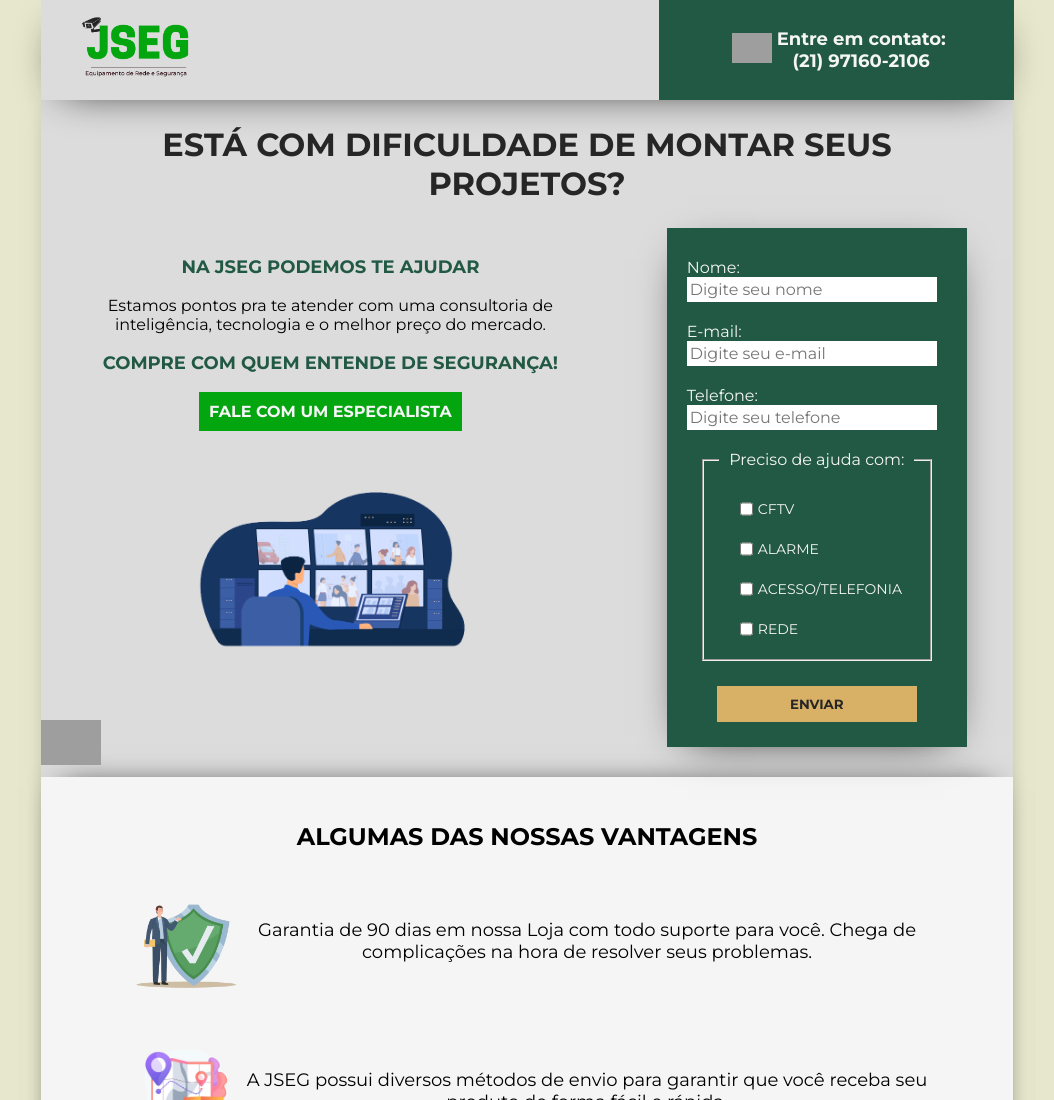
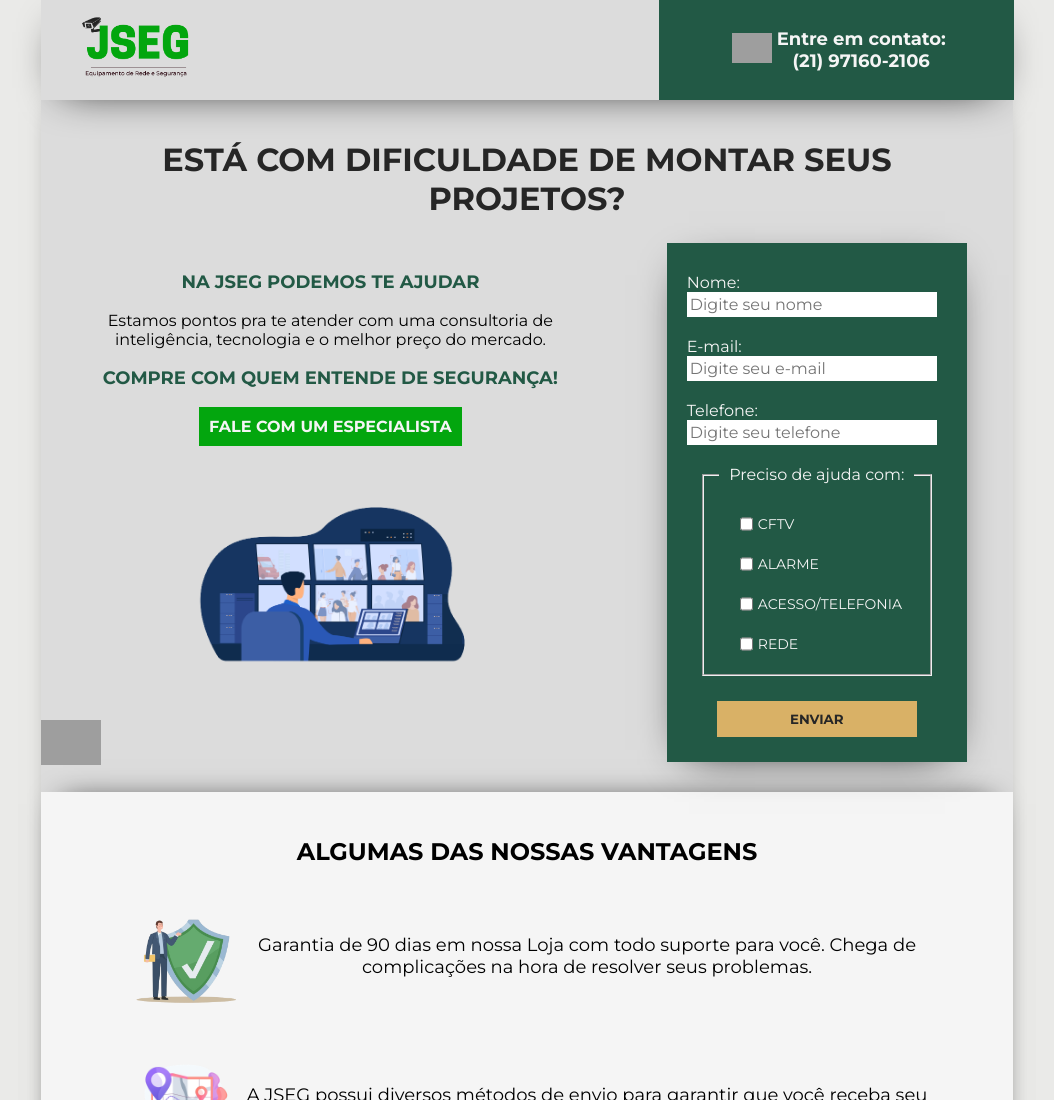
Before and after one commit to sirdav1d/jseg-teste, a plain HTML site: page index.html in a window 1280 px wide. Shown: the top 1100 px of the page, without its empty margins (113-1167 px from the left). Drawn offline with Linux system fonts and the light colour scheme; grey boxes are pictures that could not be loaded.

Commit message:
fix: h1 position

```diff
--- a/assets/style.css
+++ b/assets/style.css
@@ -17,7 +17,7 @@
 }
 body{
     padding: 0 12vmax;
-    background-color:#e4e4c6df;
+    background-color:#e7e7e5df;
 
 }
 
@@ -91,6 +91,7 @@ main h1{
     font-size: 32px;
     color: var(--preto);
     padding: 25px;
+    padding-top: 40px;
 
 
 }
```
